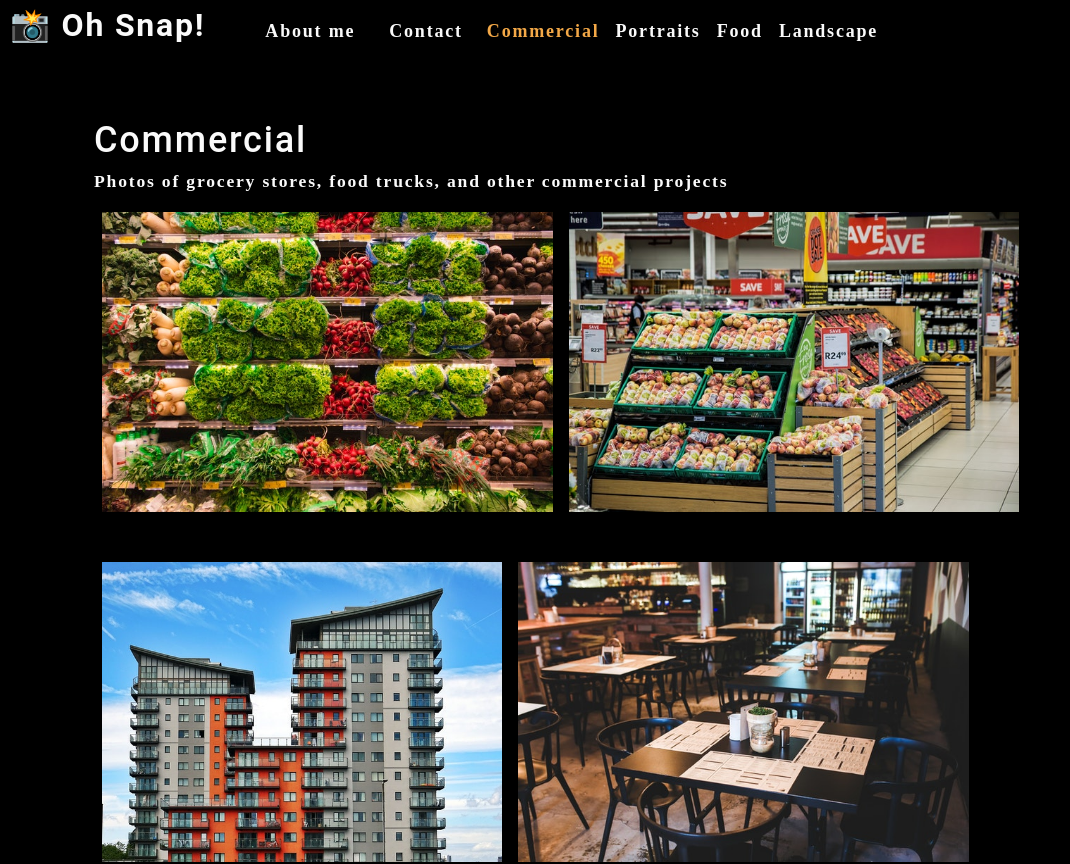
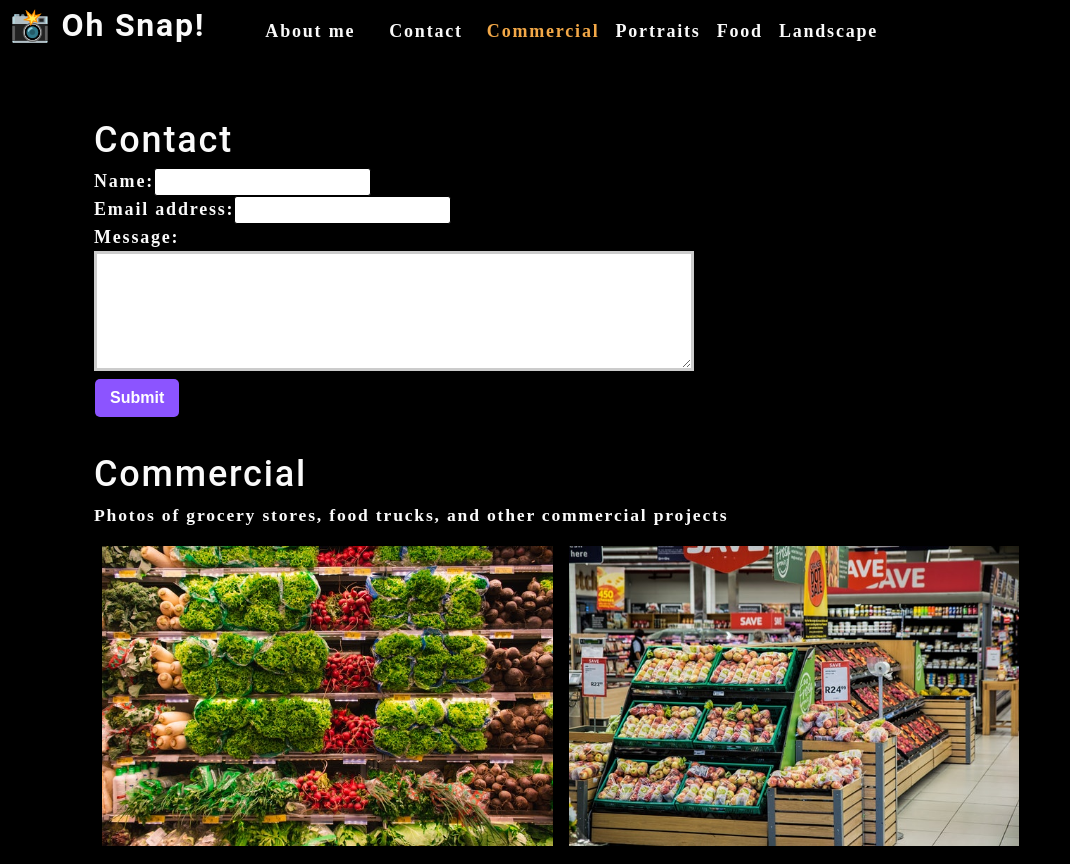
Before and after one commit to DanM1996/photo-port, a React (Create React App) app: page / in a window 1280 px wide. Shown: the top 864 px of the page, without its empty margins (0-1070 px from the left). Built offline with nearby package versions, Linux system fonts and the light colour scheme.

Commit message:
handled form data with components and states

```diff
--- a/src/App.js
+++ b/src/App.js
@@ -2,6 +2,7 @@
 import About from './components/About';
 import Nav from './components/Nav';
 import Gallery from './components/Gallery';
+import ContactForm from './components/Contact';
 // import './App.css';
 
 function App() {
@@ -30,6 +31,7 @@
     <div>
       <Nav categories={categories} setCurrentCategory={setCurrentCategory} currentCategory={currentCategory}></Nav>
       <main>
+        <ContactForm></ContactForm>
         <Gallery currentCategory={currentCategory}></Gallery>
         <About></About>
       </main>
--- a/src/components/Contact/index.js
+++ b/src/components/Contact/index.js
@@ -1,21 +1,33 @@
-import React from 'react';
+import React, { useState } from 'react';
 
 function ContactForm() {
+
+    const [formState, setFormstate] = useState({ name: '', email: '', message: '' });
+    const { name, email, message } = formState;
+    function handleChange(e) {
+        // name here refers to the "name" of the form element, not the name label
+        setFormstate({...formState, [e.target.name]: e.target.value })
+    }
+    function handleSubmit(e) {
+        e.preventDefault();
+        console.log(formState);
+    }
+
     return (
         <section>
             <h1>Contact</h1>
-            <form id="contact-form">
+            <form id="contact-form" onSubmit={handleSubmit}>
                 <div>
                     <label htmlFor="name">Name:</label>
-                    <input type="text" name="name" />
+                    <input type="text" defaultValue={name} onChange={handleChange} name="name" />
                 </div>
                 <div>
                     <label htmlFor="email">Email address:</label>
-                    <input type="for" name="email" />
+                    <input type="for" defaultValue={email} onChange={handleChange} name="email" />
                 </div>
                 <div>
                     <label htmlFor="message">Message:</label>
-                    <textarea name="message" rows="5" />
+                    <textarea name="message" defaultValue={message} onChange={handleChange} rows="5" />
                 </div>
                 <button type="submit">Submit</button>
             </form>
```
